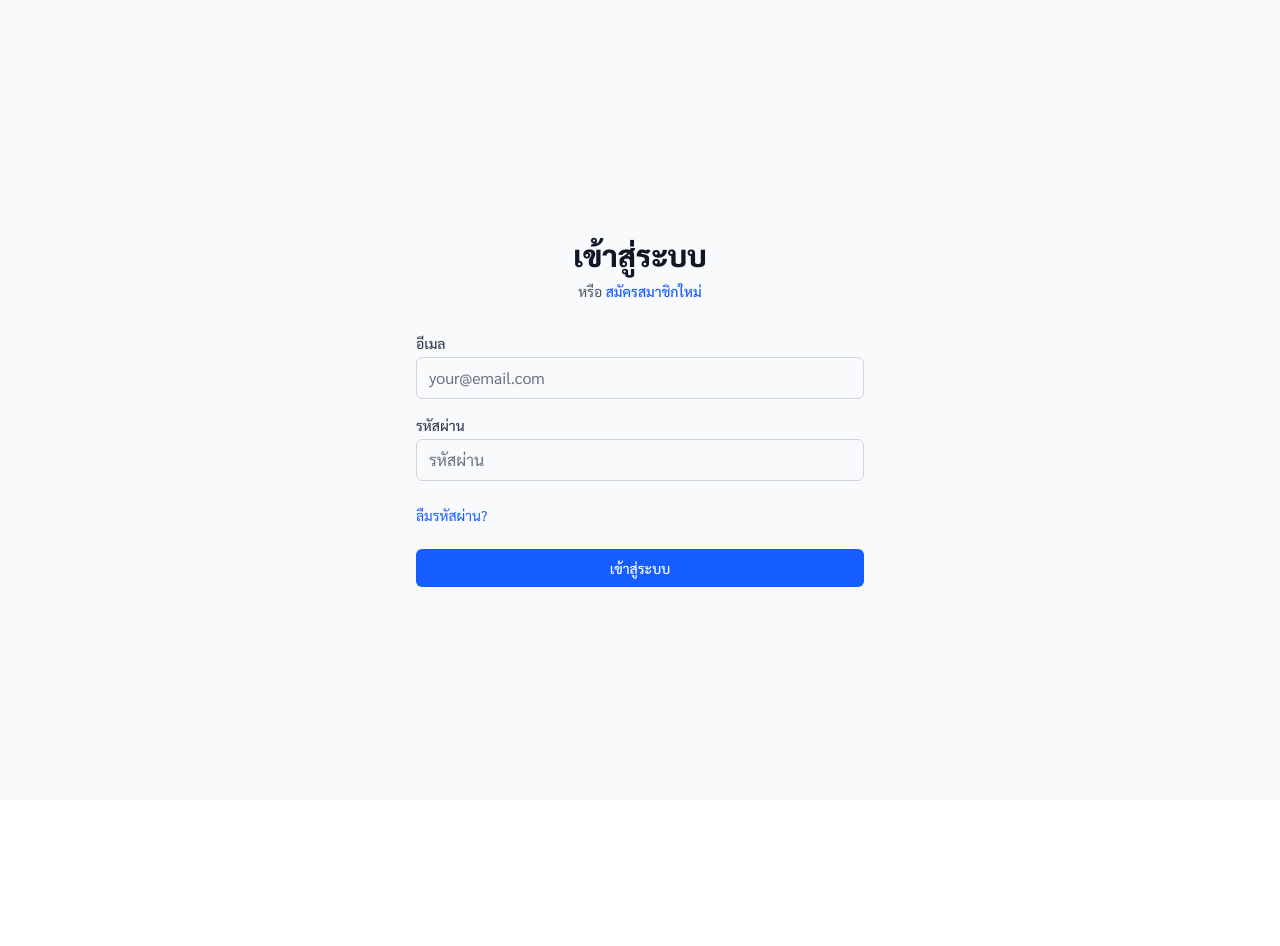
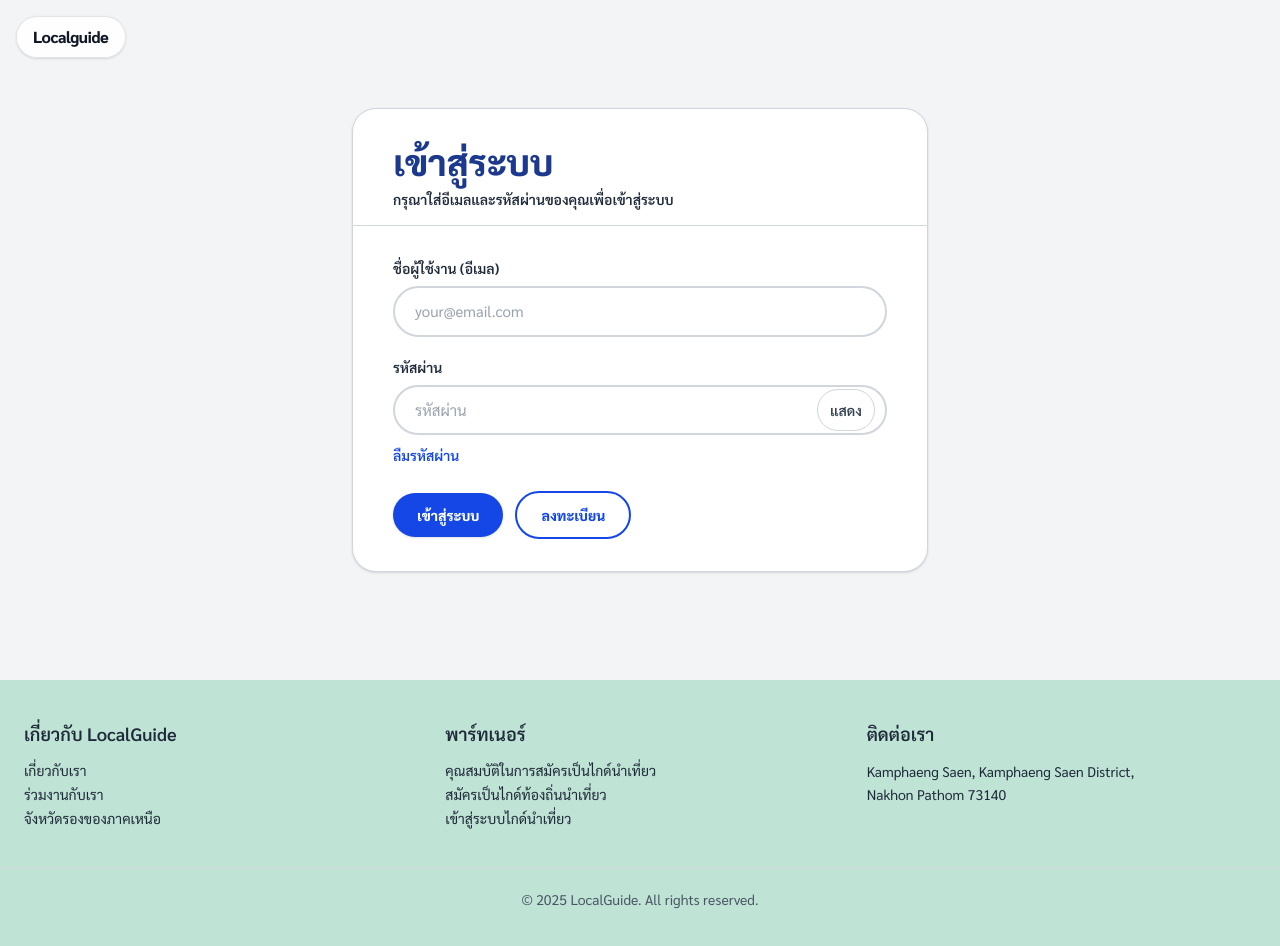
Before and after one commit to Suphasawat/localguide-final, a Next.js app in the folder localguide-front/: page /auth/login in a window 1280 px wide. Shown: the top 946 px of the page. Before the commit the page ends 800 px from the top, so only its background shows below. Built offline with nearby package versions, Linux system fonts and the light colour scheme; no server answers.

Commit message:
หน้า login

```diff
--- a/localguide-front/src/app/auth/login/page.tsx
+++ b/localguide-front/src/app/auth/login/page.tsx
@@ -4,12 +4,12 @@ import { useState } from "react";
 import { useRouter } from "next/navigation";
 import Link from "next/link";
 import { useAuth } from "../../contexts/AuthContext";
+import Logo from "../../components/Logo";
+import Footer from "@/app/components/Footer";
 
 export default function LoginPage() {
-  const [formData, setFormData] = useState({
-    email: "",
-    password: "",
-  });
+  const [formData, setFormData] = useState({ email: "", password: "" });
+  const [showPassword, setShowPassword] = useState(false);
   const [loading, setLoading] = useState(false);
   const [error, setError] = useState("");
 
@@ -20,21 +20,14 @@ export default function LoginPage() {
     e.preventDefault();
     setLoading(true);
     setError("");
-
     try {
-      // Map form data to backend expected format (lowercase)
-      const loginData = {
-        email: formData.email,
-        password: formData.password,
-      };
-
-      const success = await login(loginData);
+      const success = await login({ email: formData.email, password: formData.password });
       if (success) {
         router.push("/dashboard");
       } else {
         setError("อีเมลหรือรหัสผ่านไม่ถูกต้อง");
       }
-    } catch (error) {
+    } catch {
       setError("เกิดข้อผิดพลาดในการเข้าสู่ระบบ");
     } finally {
       setLoading(false);
@@ -42,97 +35,101 @@ export default function LoginPage() {
   };
 
   const handleChange = (e: React.ChangeEvent<HTMLInputElement>) => {
-    setFormData({
-      ...formData,
-      [e.target.name]: e.target.value,
-    });
+    setFormData(prev => ({ ...prev, [e.target.name]: e.target.value }));
   };
 
   return (
-    <div className="min-h-screen flex items-center justify-center bg-gray-50 py-12 px-4 sm:px-6 lg:px-8">
-      <div className="max-w-md w-full space-y-8">
-        <div>
-          <h2 className="mt-6 text-center text-3xl font-extrabold text-gray-900">
-            เข้าสู่ระบบ
-          </h2>
-          <p className="mt-2 text-center text-sm text-gray-600">
-            หรือ{" "}
-            <Link
-              href="/auth/register"
-              className="font-medium text-blue-600 hover:text-blue-500"
-            >
-              สมัครสมาชิกใหม่
-            </Link>
+    <>
+      <Logo />
+
+      <div className="min-h-[calc(100dvh-120px)] flex items-center justify-center bg-gray-100 px-4 py-12">
+        <div className="w-full max-w-xl rounded-[24px] border border-gray-300 bg-white shadow-sm">
+          {/* หัวการ์ด */}
+          <div className="px-8 pt-8 pb-4 md:px-10">
+            <h1 className="text-3xl md:text-4xl font-extrabold text-blue-900">เข้าสู่ระบบ</h1>
+            <p className="mt-2 text-sm font-semibold text-gray-800">
+              กรุณาใส่อีเมลและรหัสผ่านของคุณเพื่อเข้าสู่ระบบ
             </p>
           </div>
+          <hr className="border-gray-300" />
 
-        <form className="mt-8 space-y-6" onSubmit={handleSubmit}>
-          {error && (
-            <div className="bg-red-100 border border-red-400 text-red-700 px-4 py-3 rounded">
+          {/* ฟอร์ม */}
+          <form onSubmit={handleSubmit} className="px-8 pb-8 pt-6 md:px-10 md:pt-8 space-y-5">
+            {error ? (
+              <div className="rounded-lg border border-red-300 bg-red-50 px-4 py-3 text-sm text-red-700">
                 {error}
               </div>
-          )}
+            ) : null}
 
-          <div className="space-y-4">
+            {/* อีเมล */}
             <div>
-              <label
-                htmlFor="email"
-                className="block text-sm font-medium text-gray-700"
-              >
-                อีเมล
+              <label htmlFor="email" className="block text-sm font-semibold text-gray-800">
+                ชื่อผู้ใช้งาน (อีเมล)
               </label>
               <input
                 id="email"
                 name="email"
                 type="email"
                 required
-                className="mt-1 appearance-none relative block w-full px-3 py-2 border border-gray-300 rounded-md placeholder-gray-500 text-gray-900 focus:outline-none focus:ring-blue-500 focus:border-blue-500"
                 placeholder="your@email.com"
                 value={formData.email}
                 onChange={handleChange}
+                className="mt-2 w-full rounded-full border-2 border-gray-300 px-5 py-3 text-[15px] text-gray-900 placeholder-gray-400 focus:border-blue-600 focus:outline-none focus:ring-0"
               />
             </div>
 
+            {/* รหัสผ่าน */}
             <div>
-              <label
-                htmlFor="password"
-                className="block text-sm font-medium text-gray-700"
-              >
+              <label htmlFor="password" className="block text-sm font-semibold text-gray-800">
                 รหัสผ่าน
               </label>
+              <div className="relative mt-2">
                 <input
                   id="password"
                   name="password"
-                type="password"
+                  type={showPassword ? "text" : "password"}
                   required
-                className="mt-1 appearance-none relative block w-full px-3 py-2 border border-gray-300 rounded-md placeholder-gray-500 text-gray-900 focus:outline-none focus:ring-blue-500 focus:border-blue-500"
                   placeholder="รหัสผ่าน"
                   value={formData.password}
                   onChange={handleChange}
+                  className="w-full rounded-full border-2 border-gray-300 px-5 py-3 pr-24 text-[15px] text-gray-900 placeholder-gray-400 focus:border-blue-600 focus:outline-none focus:ring-0"
                 />
+                <button
+                  type="button"
+                  onClick={() => setShowPassword(v => !v)}
+                  className="absolute inset-y-0 right-3 my-1 rounded-full border border-gray-300 px-3 text-sm font-semibold text-gray-700 hover:bg-gray-50"
+                >
+                  {showPassword ? "ซ่อน" : "แสดง"}
+                </button>
+              </div>
+              <div className="mt-2">
+                <Link href="/auth/forgot-password" className="text-sm font-semibold text-blue-700 hover:underline">
+                  ลืมรหัสผ่าน
+                </Link>
               </div>
             </div>
 
-          <div className="flex items-center justify-between">
-            <Link
-              href="/auth/forgot-password"
-              className="text-sm text-blue-600 hover:text-blue-500"
-            >
-              ลืมรหัสผ่าน?
-            </Link>
-          </div>
-
-          <div>
+            {/* ปุ่มแอ็กชัน */}
+            <div className="flex flex-wrap items-center gap-3 pt-1">
               <button
                 type="submit"
                 disabled={loading}
-              className="group relative w-full flex justify-center py-2 px-4 border border-transparent text-sm font-medium rounded-md text-white bg-blue-600 hover:bg-blue-700 focus:outline-none focus:ring-2 focus:ring-offset-2 focus:ring-blue-500 disabled:opacity-50"
+                className="rounded-full bg-blue-700 px-6 py-3 text-sm font-extrabold text-white shadow-sm transition hover:bg-blue-800 disabled:opacity-60"
               >
                 {loading ? "กำลังเข้าสู่ระบบ..." : "เข้าสู่ระบบ"}
               </button>
+
+              <Link
+                href="/auth/register"
+                className="rounded-full border-2 border-blue-700 px-6 py-3 text-sm font-extrabold text-blue-700 transition hover:bg-blue-50"
+              >
+                ลงทะเบียน
+              </Link>
             </div>
           </form>
         </div>
       </div>
+      <Footer />
+    </>
   );
 }
```
Lines whose indentation alone changed are shown as unchanged.
